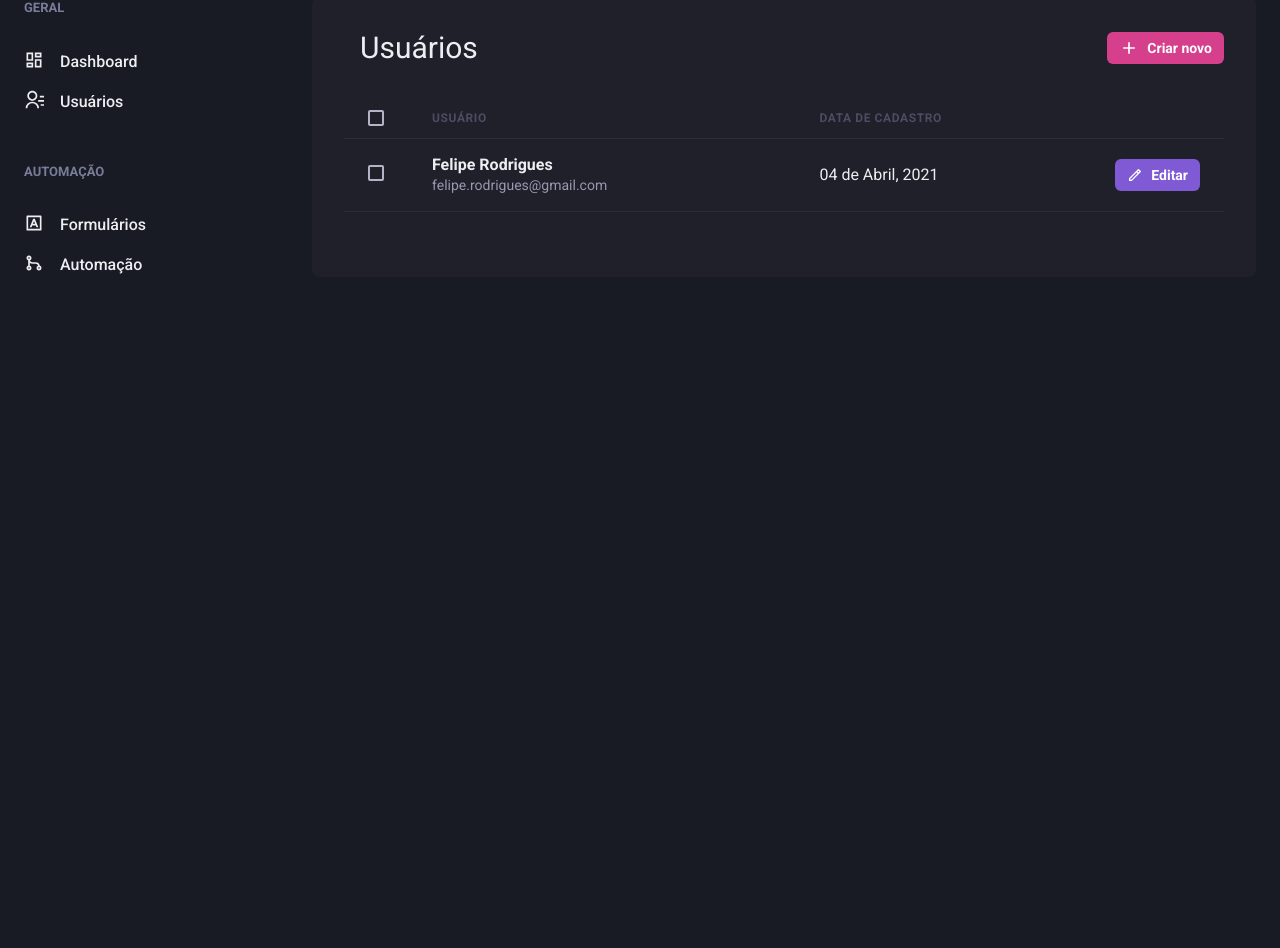
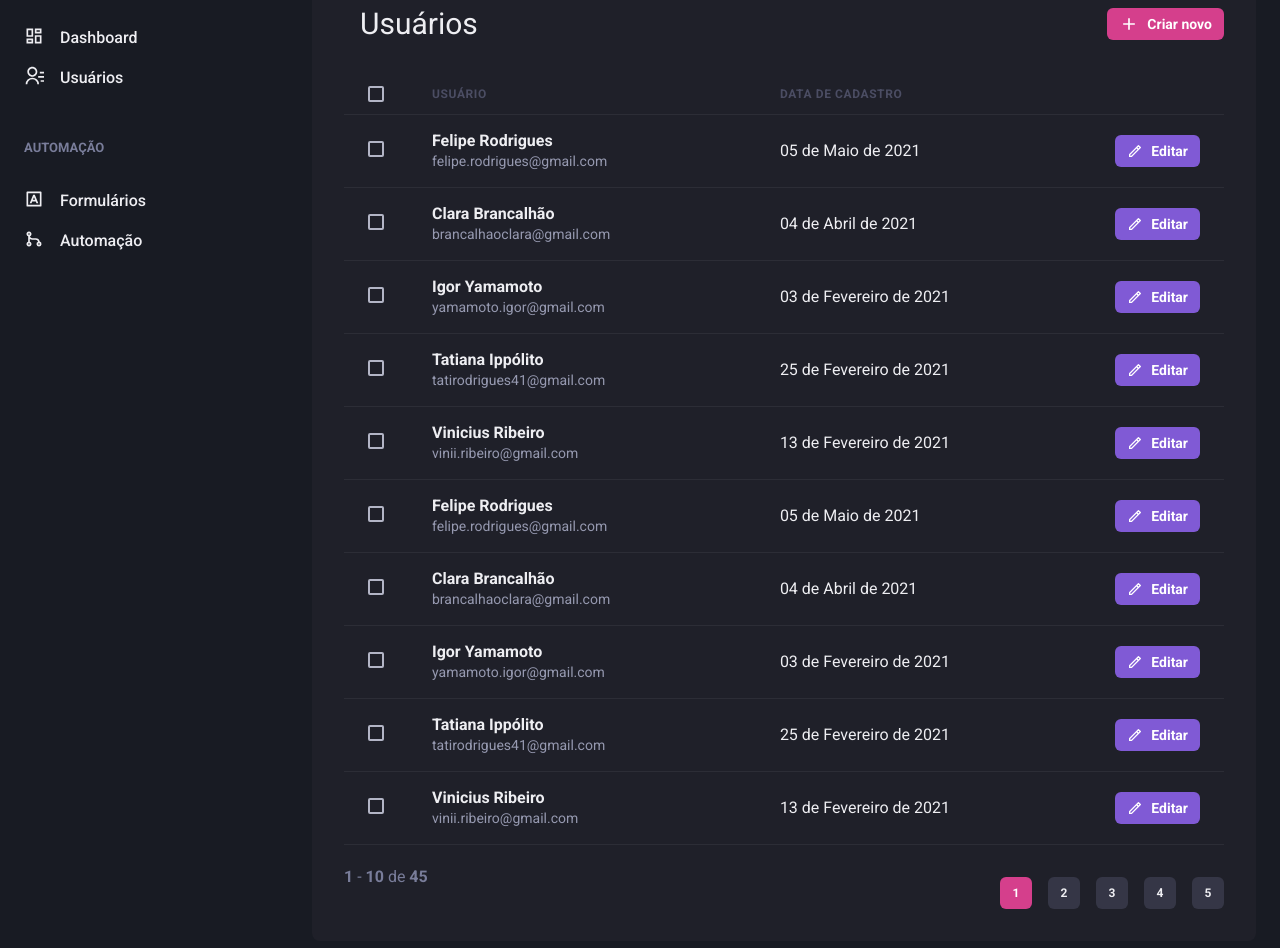
Before and after one commit to feliperodriguess/dashgo, a Next.js app: page /users in a window 1280 px wide. Shown: the part 146-1094 px from the top of the page. Before the commit the page ends 800 px from the top, so only its background shows below. Built offline with nearby package versions, Linux system fonts and the light colour scheme.

Commit message:
feat: Create pagination component

```diff
--- a/src/components/index.ts
+++ b/src/components/index.ts
@@ -1,5 +1,6 @@
 export { BaseView } from './base-view'
 export { Header } from './header'
 export { Input } from './input'
+export { Pagination } from './pagination'
 export { Sidebar } from './sidebar'
 export { Table } from './table'
--- /dev/null
+++ b/src/components/pagination/index.tsx
@@ -0,0 +1,70 @@
+import { Button, Flex, HStack, Text } from '@chakra-ui/react'
+import { useCallback, useMemo } from 'react'
+
+interface PaginationProps {
+  currentPage: number
+  onPageClick: () => void
+  perPage?: number
+  total: number
+}
+
+export function Pagination({ currentPage, onPageClick, perPage = 10, total }: PaginationProps) {
+  const pages = Array.from(Array(Math.ceil(total / perPage) + 1).keys()).filter(Boolean)
+
+  const renderCurrentPage = useMemo(
+    () => (
+      <Button
+        key={`current-users-page${currentPage}`}
+        size="sm"
+        fontSize="xs"
+        width="4"
+        colorScheme="pink"
+        disabled
+        _disabled={{ bg: 'pink.500', cursor: 'default' }}
+      >
+        {currentPage}
+      </Button>
+    ),
+    [currentPage]
+  )
+
+  const renderOtherPages = useCallback(
+    (page) => (
+      <Button
+        key={`page ${page}`}
+        id={page}
+        size="sm"
+        fontSize="xs"
+        width="4"
+        bg="gray.700"
+        _hover={{ bg: 'gray.500' }}
+        onClick={onPageClick}
+      >
+        {page}
+      </Button>
+    ),
+    [currentPage]
+  )
+
+  return (
+    <Flex w="100%" align="center" justify="space-between">
+      <Text color="gray.400">
+        <Text fontWeight="bold" as="span">
+          {(currentPage - 1) * (perPage) + 1}
+        </Text>{' '}
+        -{' '}
+        <Text fontWeight="bold" as="span">
+          {currentPage === pages[pages.length -1] ? total  : currentPage * perPage}
+        </Text>{' '}
+        de{' '}
+        <Text fontWeight="bold" as="span">
+          {total}
+        </Text>
+      </Text>
+
+      <HStack align="center" justify="center" mt="8" spacing="4">
+        {pages.map((page) => (page === currentPage ? renderCurrentPage : renderOtherPages(page)))}
+      </HStack>
+    </Flex>
+  )
+}
--- a/src/components/table/index.tsx
+++ b/src/components/table/index.tsx
@@ -13,7 +13,18 @@ import {
 } from '@chakra-ui/react'
 import { RiPencilLine } from 'react-icons/ri'
 
-export function Table() {
+interface UserProps {
+  id: number;
+  name: string;
+  email: string;
+  createdAt: string;
+}
+
+interface TableProps {
+  users: UserProps[]
+}
+
+export function Table({ users }: TableProps) {
   return (
     <ChakraTable colorScheme="whiteAlpha">
       <Thead>
@@ -28,19 +39,20 @@ export function Table() {
       </Thead>
 
       <Tbody>
-        <Tr>
+        {users.map(user => (
+            <Tr key={user.id}>
             <Td px="6">
               <Checkbox colorScheme="pink" />
             </Td>
             <Td>
               <Box>
-              <Text fontWeight="bold">Felipe Rodrigues</Text>
+                <Text fontWeight="bold">{user.name}</Text>
                 <Text fontSize="sm" color="gray.300">
-                felipe.rodrigues@gmail.com
+                  {user.email}
                 </Text>
               </Box>
             </Td>
-          <Td>04 de Abril, 2021</Td>
+            <Td>{user.createdAt}</Td>
             <Td>
               <Button
                 as="a"
@@ -54,6 +66,8 @@ export function Table() {
               </Button>
             </Td>
           </Tr>
+        ))}
+
       </Tbody>
     </ChakraTable>
   )
--- /dev/null
+++ b/src/pages/users/constants.ts
@@ -0,0 +1,272 @@
+export const USERS_MOCK = [
+  {
+    id: 1,
+    name: 'Felipe Rodrigues',
+    email: 'felipe.rodrigues@gmail.com',
+    createdAt: '05 de Maio de 2021',
+  },
+  {
+    id: 2,
+    name: 'Clara Brancalhão',
+    email: 'brancalhaoclara@gmail.com',
+    createdAt: '04 de Abril de 2021',
+  },
+  {
+    id: 3,
+    name: 'Igor Yamamoto',
+    email: 'yamamoto.igor@gmail.com',
+    createdAt: '03 de Fevereiro de 2021',
+  },
+  {
+    id: 4,
+    name: 'Tatiana Ippólito',
+    email: 'tatirodrigues41@gmail.com',
+    createdAt: '25 de Fevereiro de 2021',
+  },
+  {
+    id: 5,
+    name: 'Vinicius Ribeiro',
+    email: 'vinii.ribeiro@gmail.com',
+    createdAt: '13 de Fevereiro de 2021',
+  },
+  {
+    id: 6,
+    name: 'Felipe Rodrigues',
+    email: 'felipe.rodrigues@gmail.com',
+    createdAt: '05 de Maio de 2021',
+  },
+  {
+    id: 7,
+    name: 'Clara Brancalhão',
+    email: 'brancalhaoclara@gmail.com',
+    createdAt: '04 de Abril de 2021',
+  },
+  {
+    id: 8,
+    name: 'Igor Yamamoto',
+    email: 'yamamoto.igor@gmail.com',
+    createdAt: '03 de Fevereiro de 2021',
+  },
+  {
+    id: 9,
+    name: 'Tatiana Ippólito',
+    email: 'tatirodrigues41@gmail.com',
+    createdAt: '25 de Fevereiro de 2021',
+  },
+  {
+    id: 10,
+    name: 'Vinicius Ribeiro',
+    email: 'vinii.ribeiro@gmail.com',
+    createdAt: '13 de Fevereiro de 2021',
+  },
+  {
+    id: 11,
+    name: 'Zezin',
+    email: 'felipe.rodrigues@gmail.com',
+    createdAt: '05 de Maio de 2021',
+  },
+  {
+    id: 12,
+    name: 'Clara Brancalhão',
+    email: 'brancalhaoclara@gmail.com',
+    createdAt: '04 de Abril de 2021',
+  },
+  {
+    id: 13,
+    name: 'Igor Yamamoto',
+    email: 'yamamoto.igor@gmail.com',
+    createdAt: '03 de Fevereiro de 2021',
+  },
+  {
+    id: 14,
+    name: 'Tatiana Ippólito',
+    email: 'tatirodrigues41@gmail.com',
+    createdAt: '25 de Fevereiro de 2021',
+  },
+  {
+    id: 15,
+    name: 'Vinicius Ribeiro',
+    email: 'vinii.ribeiro@gmail.com',
+    createdAt: '13 de Fevereiro de 2021',
+  },
+  {
+    id: 16,
+    name: 'Felipe Rodrigues',
+    email: 'felipe.rodrigues@gmail.com',
+    createdAt: '05 de Maio de 2021',
+  },
+  {
+    id: 17,
+    name: 'Clara Brancalhão',
+    email: 'brancalhaoclara@gmail.com',
+    createdAt: '04 de Abril de 2021',
+  },
+  {
+    id: 18,
+    name: 'Igor Yamamoto',
+    email: 'yamamoto.igor@gmail.com',
+    createdAt: '03 de Fevereiro de 2021',
+  },
+  {
+    id: 19,
+    name: 'Tatiana Ippólito',
+    email: 'tatirodrigues41@gmail.com',
+    createdAt: '25 de Fevereiro de 2021',
+  },
+  {
+    id: 20,
+    name: 'Ze Bonitin',
+    email: 'vinii.ribeiro@gmail.com',
+    createdAt: '13 de Fevereiro de 2021',
+  },
+  {
+    id: 21,
+    name: 'Felipe Rodrigues',
+    email: 'felipe.rodrigues@gmail.com',
+    createdAt: '05 de Maio de 2021',
+  },
+  {
+    id: 22,
+    name: 'Clara Brancalhão',
+    email: 'brancalhaoclara@gmail.com',
+    createdAt: '04 de Abril de 2021',
+  },
+  {
+    id: 23,
+    name: 'Igor Yamamoto',
+    email: 'yamamoto.igor@gmail.com',
+    createdAt: '03 de Fevereiro de 2021',
+  },
+  {
+    id: 24,
+    name: 'Tatiana Ippólito',
+    email: 'tatirodrigues41@gmail.com',
+    createdAt: '25 de Fevereiro de 2021',
+  },
+  {
+    id: 25,
+    name: 'Vinicius Ribeiro',
+    email: 'vinii.ribeiro@gmail.com',
+    createdAt: '13 de Fevereiro de 2021',
+  },
+  {
+    id: 26,
+    name: 'Felipe Rodrigues',
+    email: 'felipe.rodrigues@gmail.com',
+    createdAt: '05 de Maio de 2021',
+  },
+  {
+    id: 27,
+    name: 'Clara Brancalhão',
+    email: 'brancalhaoclara@gmail.com',
+    createdAt: '04 de Abril de 2021',
+  },
+  {
+    id: 28,
+    name: 'Igor Yamamoto',
+    email: 'yamamoto.igor@gmail.com',
+    createdAt: '03 de Fevereiro de 2021',
+  },
+  {
+    id: 29,
+    name: 'Tatiana Ippólito',
+    email: 'tatirodrigues41@gmail.com',
+    createdAt: '25 de Fevereiro de 2021',
+  },
+  {
+    id: 30,
+    name: 'Vinicius Ribeiro',
+    email: 'vinii.ribeiro@gmail.com',
+    createdAt: '13 de Fevereiro de 2021',
+  },
+  {
+    id: 31,
+    name: 'Felipe Rodrigues',
+    email: 'felipe.rodrigues@gmail.com',
+    createdAt: '05 de Maio de 2021',
+  },
+  {
+    id: 32,
+    name: 'Clara Brancalhão',
+    email: 'brancalhaoclara@gmail.com',
+    createdAt: '04 de Abril de 2021',
+  },
+  {
+    id: 33,
+    name: 'Igor Yamamoto',
+    email: 'yamamoto.igor@gmail.com',
+    createdAt: '03 de Fevereiro de 2021',
+  },
+  {
+    id: 34,
+    name: 'Tatiana Ippólito',
+    email: 'tatirodrigues41@gmail.com',
+    createdAt: '25 de Fevereiro de 2021',
+  },
+  {
+    id: 35,
+    name: 'Vinicius Ribeiro',
+    email: 'vinii.ribeiro@gmail.com',
+    createdAt: '13 de Fevereiro de 2021',
+  },
+  {
+    id: 36,
+    name: 'Felipe Rodrigues',
+    email: 'felipe.rodrigues@gmail.com',
+    createdAt: '05 de Maio de 2021',
+  },
+  {
+    id: 37,
+    name: 'Clara Brancalhão',
+    email: 'brancalhaoclara@gmail.com',
+    createdAt: '04 de Abril de 2021',
+  },
+  {
+    id: 38,
+    name: 'Igor Yamamoto',
+    email: 'yamamoto.igor@gmail.com',
+    createdAt: '03 de Fevereiro de 2021',
+  },
+  {
+    id: 39,
+    name: 'Tatiana Ippólito',
+    email: 'tatirodrigues41@gmail.com',
+    createdAt: '25 de Fevereiro de 2021',
+  },
+  {
+    id: 40,
+    name: 'Vinicius Ribeiro',
+    email: 'vinii.ribeiro@gmail.com',
+    createdAt: '13 de Fevereiro de 2021',
+  },
+  {
+    id: 41,
+    name: 'Felipe Rodrigues',
+    email: 'felipe.rodrigues@gmail.com',
+    createdAt: '05 de Maio de 2021',
+  },
+  {
+    id: 42,
+    name: 'Clara Brancalhão',
+    email: 'brancalhaoclara@gmail.com',
+    createdAt: '04 de Abril de 2021',
+  },
+  {
+    id: 43,
+    name: 'Igor Yamamoto',
+    email: 'yamamoto.igor@gmail.com',
+    createdAt: '03 de Fevereiro de 2021',
+  },
+  {
+    id: 44,
+    name: 'Tatiana Ippólito',
+    email: 'tatirodrigues41@gmail.com',
+    createdAt: '25 de Fevereiro de 2021',
+  },
+  {
+    id: 45,
+    name: 'Vinicius Ribeiro',
+    email: 'vinii.ribeiro@gmail.com',
+    createdAt: '13 de Fevereiro de 2021',
+  },
+]
--- a/src/pages/users/index.jsx
+++ b/src/pages/users/index.jsx
@@ -1,8 +1,22 @@
 import { Box, Button, Flex, Heading, Icon } from '@chakra-ui/react'
-import { BaseView, Table } from '../../components'
+import { useCallback, useMemo, useState  } from 'react'
+import { BaseView, Pagination, Table } from '../../components'
 import { RiAddLine } from 'react-icons/ri'
+import { USERS_MOCK } from './constants'
 
+const PER_PAGE = 10
 export default function UsersList() {
+  const [currentPage, setCurrentPage] = useState(1)
+
+  const displayedUsers = useMemo(() => (
+    USERS_MOCK.filter((user, index) => index > ((currentPage -1) * PER_PAGE - 1) && index < currentPage * PER_PAGE)
+  ), [currentPage])
+
+  const onPageClick = useCallback((event) => {
+    const { target } = event
+    setCurrentPage(Number(target.id))
+  }, [])
+
   return (
     <BaseView>
       <Box flex="1" borderRadius={8} bg="gray.800" p="8">
@@ -21,7 +35,8 @@ export default function UsersList() {
             Criar novo
           </Button>
         </Flex>
-        <Table />
+        <Table users={displayedUsers} />
+        <Pagination currentPage={currentPage} onPageClick={onPageClick} perPage={PER_PAGE} total={USERS_MOCK.length} />
       </Box>
     </BaseView>
   )
```
Lines whose indentation alone changed are shown as unchanged.
